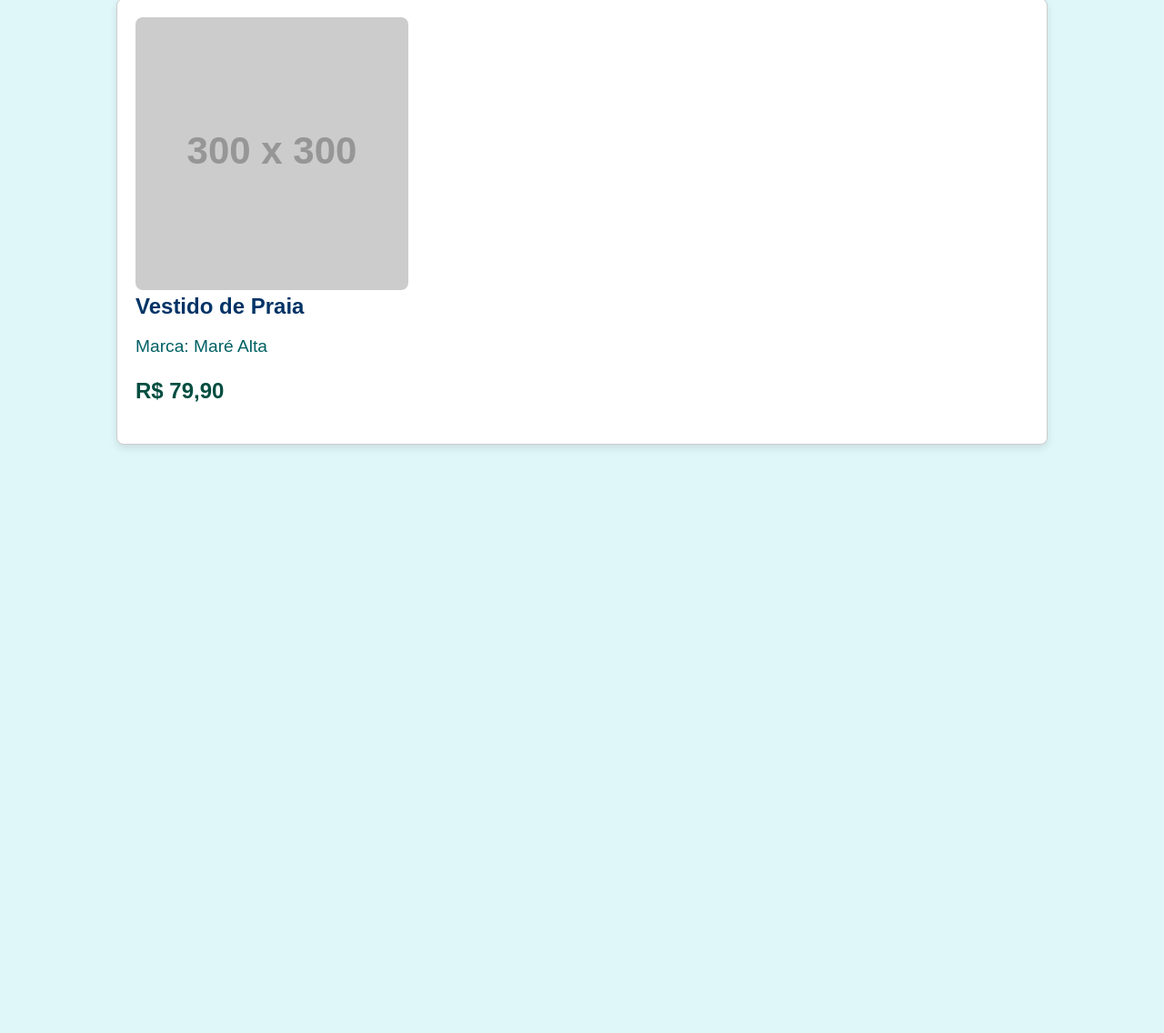
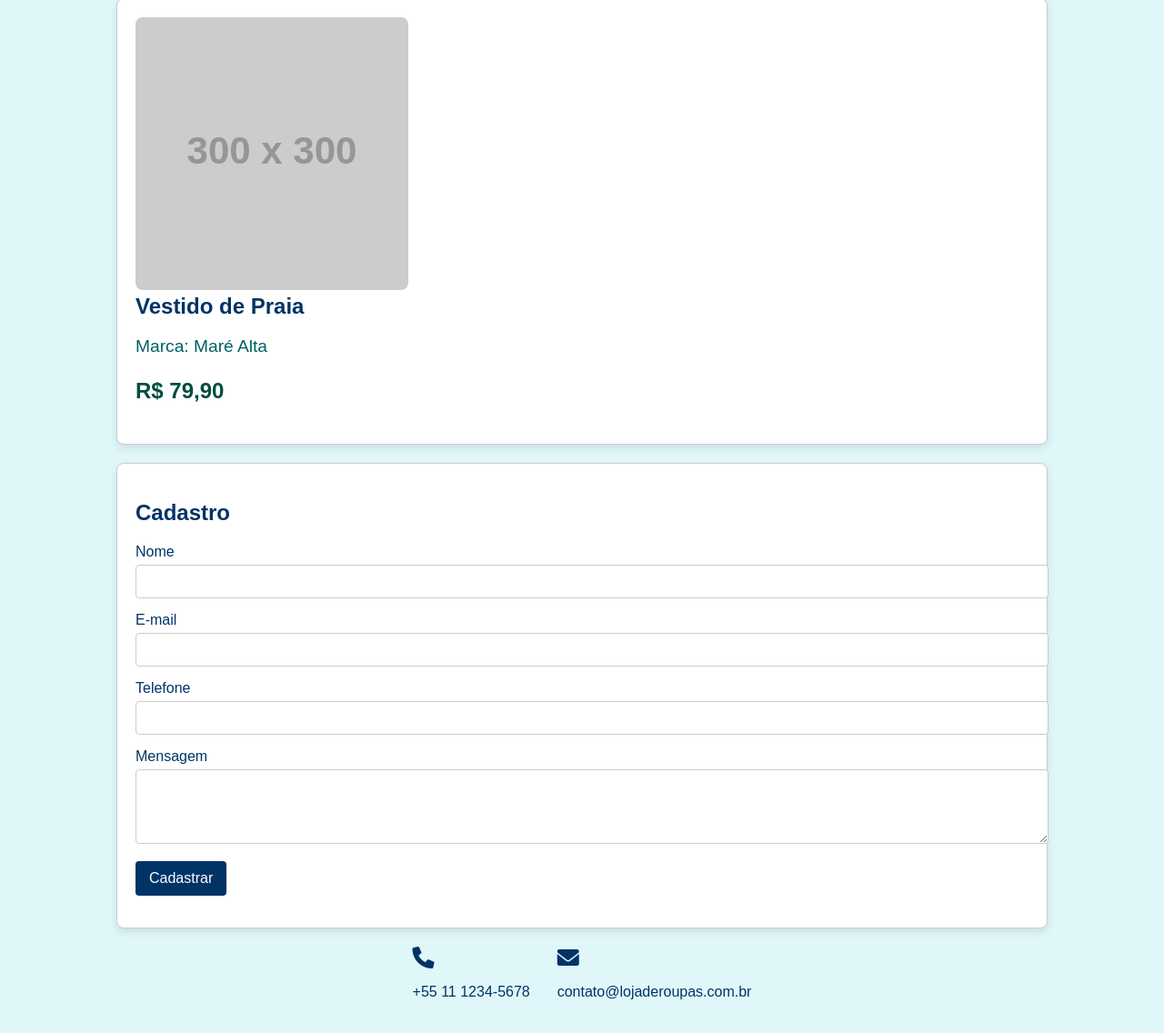
Before and after one commit to Wa4l/aula-pc, a plain HTML site: page index.html in a window 1280 px wide. Shown: the part 1164-2300 px from the top of the page at 91% size. Before the commit the page ends 1673 px from the top, so only its background shows below. Drawn offline with Linux system fonts and the light colour scheme; placeholder pictures from the web are drawn by us.

Commit message:
Update index.html

```diff
--- a/index.html
+++ b/index.html
@@ -4,6 +4,7 @@
     <meta charset="UTF-8">
     <meta name="viewport" content="width=device-width, initial-scale=1.0">
     <title>Loja de Roupas</title>
+    <link rel="stylesheet" href="https://cdnjs.cloudflare.com/ajax/libs/font-awesome/6.0.0-beta3/css/all.min.css">
     <style>
         body {
             font-family: Arial, sans-serif;
@@ -20,7 +21,7 @@
         }
         .container {
             width: 80%;
-            margin: 0 auto;
+            margin: 20px auto;
         }
         .product {
             background-color: #ffffff;
@@ -48,14 +49,64 @@
             font-size: 1.5em;
             font-weight: bold;
         }
+        .form-container {
+            background-color: #ffffff;
+            border: 1px solid #cccccc;
+            border-radius: 8px;
+            padding: 20px;
+            margin: 20px 0;
+            box-shadow: 0 4px 8px rgba(0, 0, 0, 0.1);
+        }
+        .form-container h2 {
+            color: #003366;
+        }
+        .form-group {
+            margin-bottom: 15px;
+        }
+        .form-group label {
+            display: block;
+            color: #003366;
+            margin-bottom: 5px;
+        }
+        .form-group input, .form-group textarea {
+            width: 100%;
+            padding: 10px;
+            border: 1px solid #cccccc;
+            border-radius: 4px;
+        }
+        .form-group button {
+            background-color: #003366;
+            color: #ffffff;
+            border: none;
+            padding: 10px 15px;
+            border-radius: 4px;
+            font-size: 1em;
+            cursor: pointer;
+        }
+        .form-group button:hover {
+            background-color: #002244;
+        }
         footer {
             background-color: #003366;
             color: #ffffff;
             text-align: center;
             padding: 10px;
-            position: absolute;
+            position: fixed;
             bottom: 0;
             width: 100%;
+        }
+        .contact-info {
+            display: flex;
+            justify-content: center;
+            align-items: center;
+            margin-top: 20px;
+        }
+        .contact-info div {
+            margin: 0 15px;
+        }
+        .contact-info i {
+            color: #003366;
+            font-size: 1.5em;
         }
     </style>
 </head>
@@ -82,6 +133,44 @@
             <p class="brand">Marca: Maré Alta</p>
             <p class="price">R$ 79,90</p>
         </div>
+
+        <!-- Formulário de Cadastro -->
+        <div class="form-container">
+            <h2>Cadastro</h2>
+            <form>
+                <div class="form-group">
+                    <label for="name">Nome</label>
+                    <input type="text" id="name" name="name" required>
+                </div>
+                <div class="form-group">
+                    <label for="email">E-mail</label>
+                    <input type="email" id="email" name="email" required>
+                </div>
+                <div class="form-group">
+                    <label for="phone">Telefone</label>
+                    <input type="tel" id="phone" name="phone" required>
+                </div>
+                <div class="form-group">
+                    <label for="message">Mensagem</label>
+                    <textarea id="message" name="message" rows="4"></textarea>
+                </div>
+                <div class="form-group">
+                    <button type="submit">Cadastrar</button>
+                </div>
+            </form>
+        </div>
+
+        <!-- Informações de Contato -->
+        <div class="contact-info">
+            <div>
+                <i class="fas fa-phone"></i>
+                <p>+55 11 1234-5678</p>
+            </div>
+            <div>
+                <i class="fas fa-envelope"></i>
+                <p>contato@lojaderoupas.com.br</p>
+            </div>
+        </div>
     </div>
     <footer>
         <p>&copy; 2024 Loja de Roupas. Todos os direitos reservados.</p>
```
